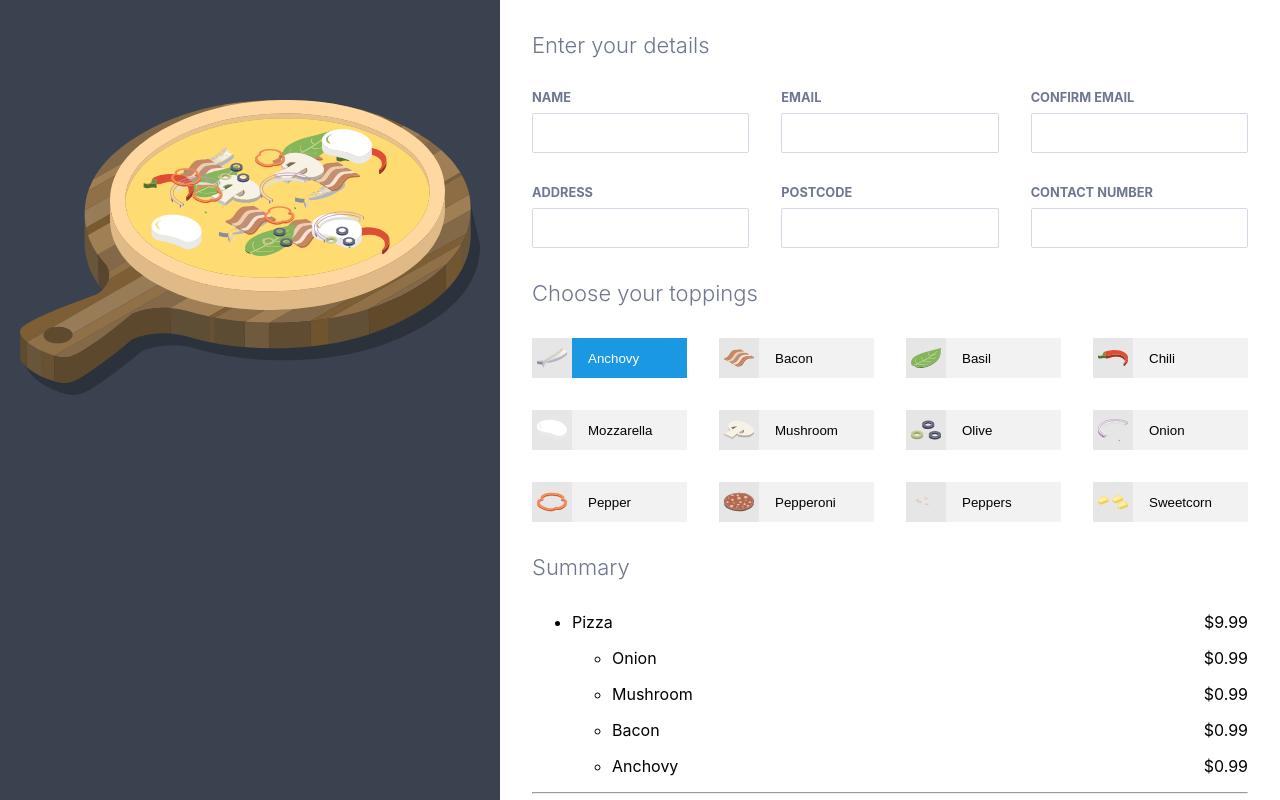
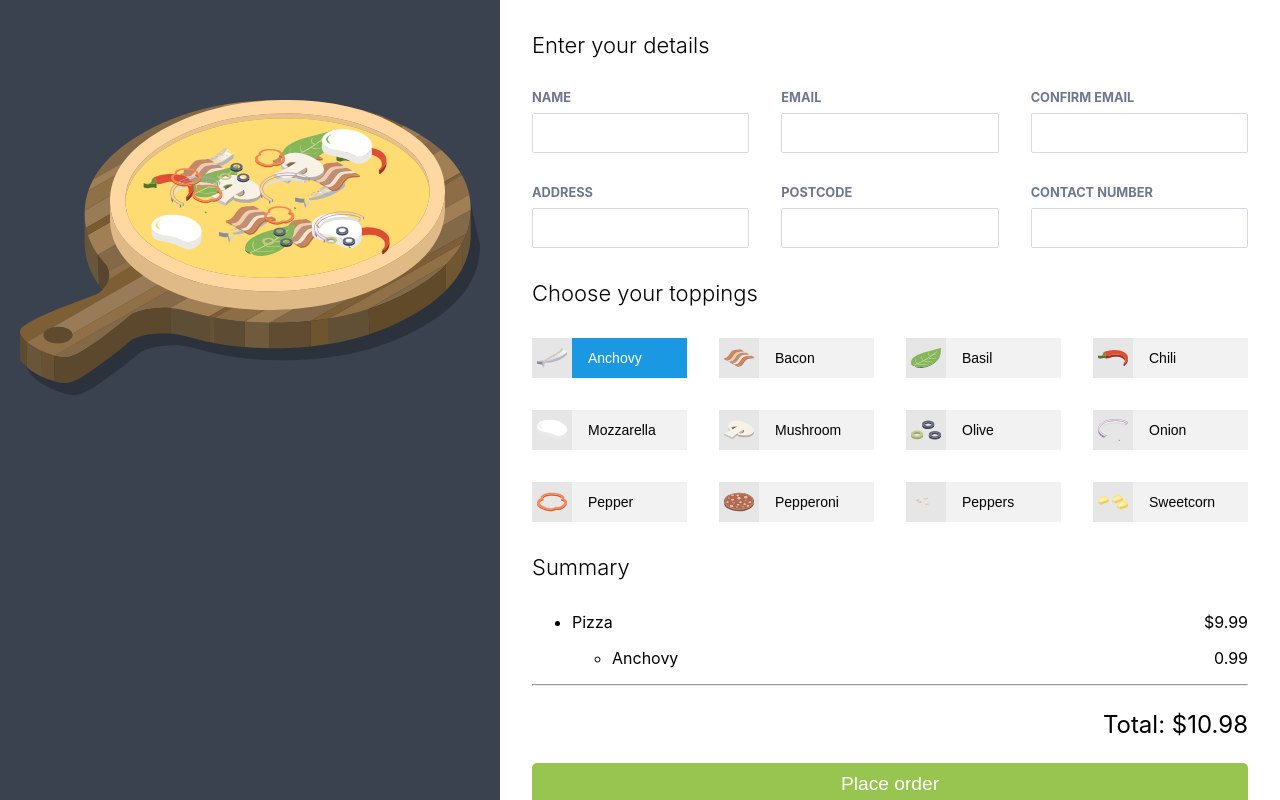
Before and after one commit to yuchenQ/pizza-creator-react, a React app: page / in a window 1280 px wide. Both pictures are taken after a click on the button "Anchovy". Built offline with nearby package versions, Linux system fonts and the light colour scheme.

Commit message:
finish summary

```diff
--- a/src/components/App.js
+++ b/src/components/App.js
@@ -6,6 +6,7 @@ class App extends Component {
     constructor(props) {
         super(props);
         this.state = {
+            pizzaPrice: 9.99,
             selectedToppings: [],
             details: [
                 'name',
@@ -93,12 +94,12 @@ class App extends Component {
         this.onToppingBtnClick = this.onToppingBtnClick.bind(this);
     }
 
-    onToppingBtnClick(toppingName) {
+    onToppingBtnClick(topping) {
         const selectedToppings = [...this.state.selectedToppings];
-        if (selectedToppings.includes(toppingName)) {
-            selectedToppings.splice(selectedToppings.indexOf(toppingName), 1);
+        if (selectedToppings.includes(topping)) {
+            selectedToppings.splice(selectedToppings.indexOf(topping), 1);
         } else {
-            selectedToppings.push(toppingName);
+            selectedToppings.push(topping);
         }
         this.setState({ selectedToppings });
     }
@@ -113,6 +114,7 @@ class App extends Component {
                     toppings={this.state.toppings}
                     selectedToppings={this.state.selectedToppings}
                     onToppingBtnClick={this.onToppingBtnClick}
+                    pizzaPrice={this.state.pizzaPrice}
                 />
             </div>
         );
--- a/src/components/Form.js
+++ b/src/components/Form.js
@@ -1,7 +1,7 @@
 import React, { Component } from 'react';
 import DetailsContainer from './Details/DetailsContainer';
 import ToppingsForm from './ToppingsForm/ToppingsForm';
-import Summary from './SummaryList/SummaryList';
+import Summary from './Summary/Summary';
 
 class Form extends Component {
     render() {
@@ -13,7 +13,10 @@ class Form extends Component {
                     selectedToppings={this.props.selectedToppings}
                     onToppingBtnClick={this.props.onToppingBtnClick}
                 />
-                <Summary />
+                <Summary
+                    selectedToppings={this.props.selectedToppings}
+                    pizzaPrice={this.props.pizzaPrice}
+                />
             </form>
         );
     }
--- /dev/null
+++ b/src/components/Summary/Summary.js
@@ -0,0 +1,32 @@
+import React, { Component } from 'react';
+import SummaryList from './SummaryList';
+import TotalPrice from './TotalPrice';
+
+class Summary extends Component {
+    render() {
+        return (
+            <div className="summary">
+                <h2>Summary</h2>
+                <ul className="items">
+                    <li>
+                        <span className="item">Pizza</span>
+                        <span className="price">$9.99</span>
+                        <SummaryList
+                            selectedToppings={this.props.selectedToppings}
+                        />
+                    </li>
+                </ul>
+                <hr />
+                <TotalPrice
+                    selectedToppings={this.props.selectedToppings}
+                    pizzaPrice={this.props.pizzaPrice}
+                />
+                <p>
+                    <button type="submit">Place order</button>
+                </p>
+            </div>
+        );
+    }
+}
+
+export default Summary;
--- /dev/null
+++ b/src/components/Summary/SummaryList.js
@@ -0,0 +1,29 @@
+import React from 'react';
+
+export default function SummaryList(props) {
+    return (
+        <ul>
+            {props.selectedToppings.map(selectedTopping => {
+                return (
+                    <li key={selectedTopping.toppingName}>
+                        <span className="item">{selectedTopping.toppingName}</span>
+                        <span className="price">{selectedTopping.price}</span>
+                    </li>
+                );
+            })}
+        </ul>
+    );
+}
+
+// function renderSummaryList(selectedToppings) {
+//     return (
+//         <ul>
+//             {selectedToppings.map(selectedTopping => (
+//                 <li key={selectedTopping.name} className="topping-item-summary">
+//                     <span className="item">{selectedTopping.name}</span>
+//                     <span className="price">{`$${selectedTopping.price}`}</span>
+//                 </li>
+//             ))}
+//         </ul>
+//     );
+// }
--- /dev/null
+++ b/src/components/Summary/TotalPrice.js
@@ -0,0 +1,21 @@
+import React from 'react';
+
+export default function TotalPrice(props) {
+    return (
+        <p className="total-price">
+            {'Total: $' +
+                getPizzaPrice(
+                    props.selectedToppings,
+                    props.pizzaPrice
+                ).toString()}
+        </p>
+    );
+}
+
+function getPizzaPrice(selectedToppings, pizzaPrice) {
+    let price = pizzaPrice;
+    selectedToppings.forEach(selectedTopping => {
+        price += selectedTopping.price;
+    });
+    return price.toFixed(2);
+}
--- a/src/components/SummaryList/SummaryList.js
+++ /dev/null
@@ -1,42 +0,0 @@
-import React, { Component } from 'react';
-
-class SummaryList extends Component {
-    render() {
-        return (
-            <div className="summary">
-                <h2>Summary</h2>
-                <ul className="items">
-                    <li>
-                        <span className="item">Pizza</span>
-                        <span className="price">$9.99</span>
-                        <ul>
-                            <li>
-                                <span className="item">Onion</span>
-                                <span className="price">$0.99</span>
-                            </li>
-                            <li>
-                                <span className="item">Mushroom</span>
-                                <span className="price">$0.99</span>
-                            </li>
-                            <li>
-                                <span className="item">Bacon</span>
-                                <span className="price">$0.99</span>
-                            </li>
-                            <li>
-                                <span className="item">Anchovy</span>
-                                <span className="price">$0.99</span>
-                            </li>
-                        </ul>
-                    </li>
-                </ul>
-                <hr />
-                <p className="total-price">Total: $13.86</p>
-                <p>
-                    <button type="submit">Place order</button>
-                </p>
-            </div>
-        );
-    }
-}
-
-export default SummaryList;
--- a/src/components/ToppingsForm/ToppingButton.js
+++ b/src/components/ToppingsForm/ToppingButton.js
@@ -3,20 +3,20 @@ import React from 'react';
 export default function ToppingButton(props) {
     return (
         <button
-            onClick={() => props.onToppingBtnClick(props.toppingName)}
-            // className={`topping ${props.selectedToppings.includes(
-            //     props.toppingName
-            // ) && 'active'}`}
-            className={
-                props.selectedToppings.includes(props.toppingName)
-                    ? 'topping active'
-                    : 'topping'
-            }
+            onClick={() => props.onToppingBtnClick(props.topping)}
+            className={`topping ${props.selectedToppings.includes(
+                props.topping
+            ) && 'active'}`}
+            // className={
+            //     props.selectedToppings.includes(props.toppingName)
+            //         ? 'topping active'
+            //         : 'topping'
+            // }
             type="button"
-            id={props.toppingName}
+            id={props.topping.toppingName}
         >
-            <img src={props.labelImage} alt={props.toppingName} />
-            <span>{props.toppingName}</span>
+            <img src={props.topping.labelImage} alt={props.topping.toppingName} />
+            <span>{props.topping.toppingName}</span>
         </button>
     );
 }
--- a/src/components/ToppingsForm/ToppingsForm.js
+++ b/src/components/ToppingsForm/ToppingsForm.js
@@ -7,12 +7,11 @@ class ToppingsForm extends Component {
             <div>
                 <h2>Choose your toppings</h2>
                 <div className="toppings-container">
-                    {this.props.toppings.map(({ toppingName, labelImage }) => {
+                    {this.props.toppings.map((topping) => {
                         return (
                             <ToppingButton
-                                key={toppingName}
-                                toppingName={toppingName}
-                                labelImage={labelImage}
+                                key={topping.toppingName}
+                                topping={topping}
                                 selectedToppings={this.props.selectedToppings}
                                 onToppingBtnClick={this.props.onToppingBtnClick}
                             />
--- a/src/style.css
+++ b/src/style.css
@@ -65,7 +65,7 @@ h1 {
 }
 
 h2 {
-    color: #6e7790;
+    color: black;
     font-size: 22px;
     font-weight: 300;
     margin: 2rem 0;
@@ -133,6 +133,12 @@ h2 {
     margin-right: 1rem;
 }
 
+.topping span {
+    text-transform: capitalize;
+    font-size: 14px;
+    text-align: center;
+}
+
 /* this is summary: */
 .summary li {
     margin: 1rem 0;
```
